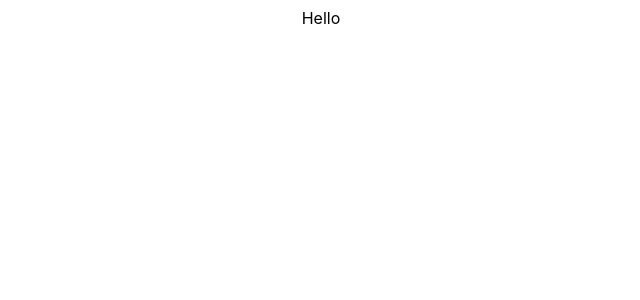
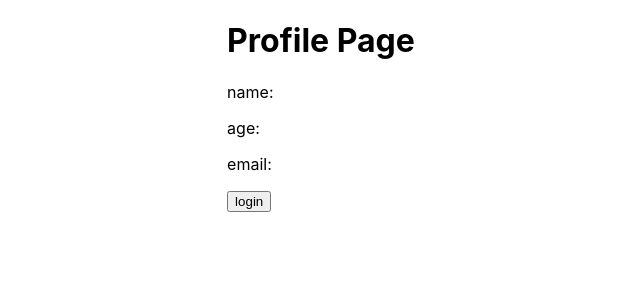
Before and after one commit to forrestmorrison/redux-toolkit, a React (Create React App) app: page / in a window 1280 px wide. Shown: the top 300 px of the page, without its empty margins (319-959 px from the left). Built offline with nearby package versions, Linux system fonts and the light colour scheme.

Commit message:
created userSlice

```diff
--- a/src/App.js
+++ b/src/App.js
@@ -1,9 +1,11 @@
-
+import Login from "./components/Login";
+import Profile from "./components/Profile";
 
 function App() {
   return (
     <div className="App">
-      Hello
+      <Profile />
+      <Login />
     </div>
   );
 }
--- a/src/components/Login.js
+++ b/src/components/Login.js
@@ -1,8 +1,8 @@
-import React from 'react'
+
 
 const Login = () => {
   return (
-    <div>Login</div>
+    <button>login</button>
   )
 }
 
--- a/src/components/Profile.js
+++ b/src/components/Profile.js
@@ -1,4 +1,4 @@
-import React from 'react'
+
 
 const Profile = () => {
   return (
```
Also changed, not shown: src/features/userSlice.js (added, +19 -0 lines), src/app/store.js (line endings or trailing spaces).
